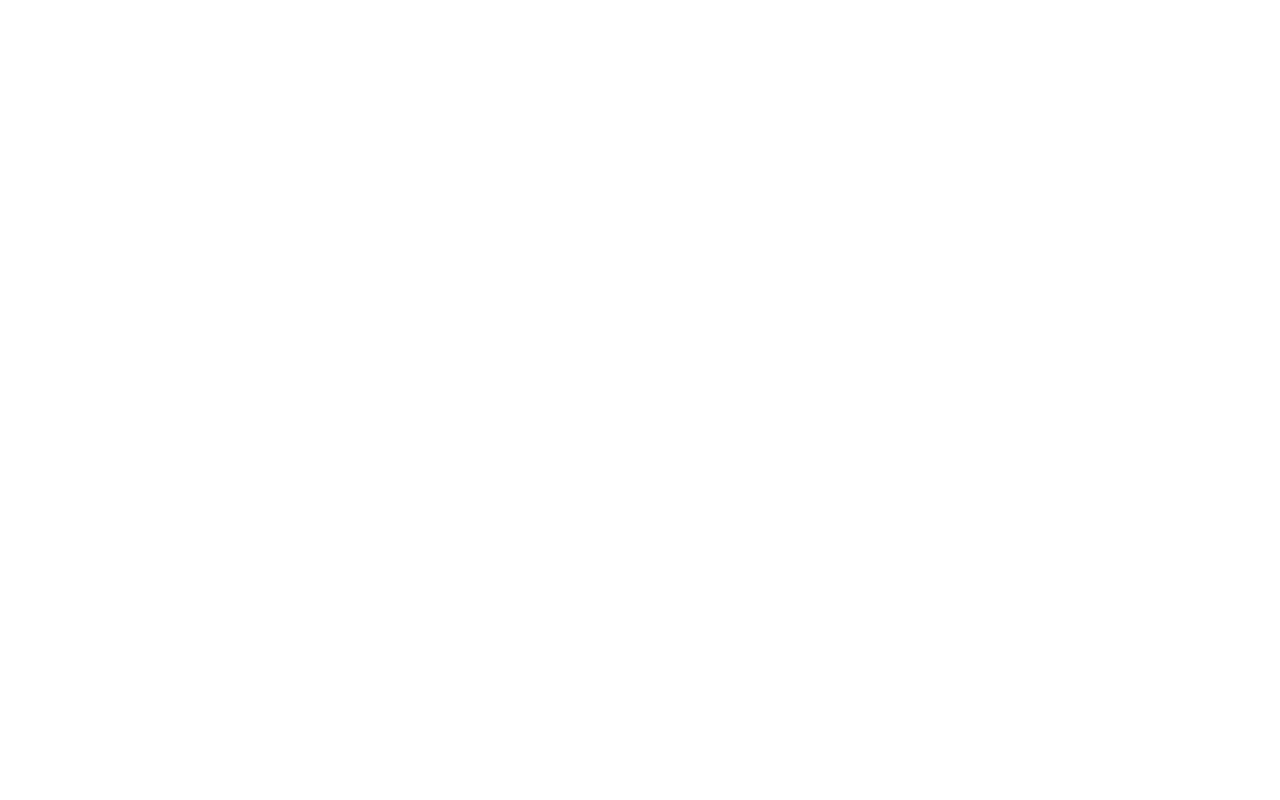
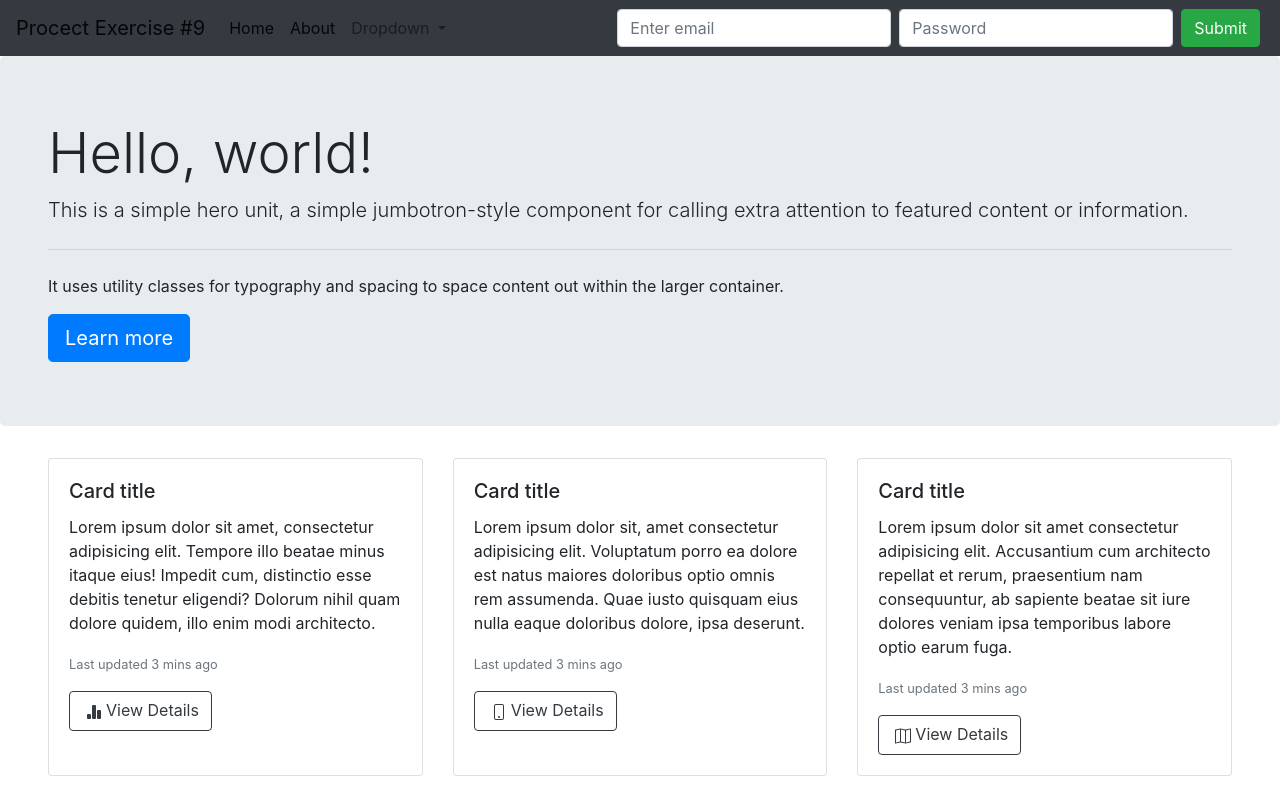
Before and after one commit to jcohenp/DI_Exercises, a plain HTML site: page W1/D5/gold/E1/index.html in a window 1280 px wide. Drawn offline with nearby package versions, Linux system fonts and the light colour scheme; files that its build step writes are made by us from their sources.

Commit message:
bootstrap challenge

```diff
--- a/W1/D5/gold/E1/index.html
+++ b/W1/D5/gold/E1/index.html
@@ -5,18 +5,103 @@
     <meta charset="UTF-8">
     <meta name="viewport" content="width=device-width, initial-scale=1.0">
     <title>Document</title>
-    <link rel="stylesheet" href="style.css">
     <!-- CSS only -->
     <link rel="stylesheet" href="https://stackpath.bootstrapcdn.com/bootstrap/4.5.2/css/bootstrap.min.css" integrity="sha384-JcKb8q3iqJ61gNV9KGb8thSsNjpSL0n8PARn9HuZOnIxN0hoP+VmmDGMN5t9UJ0Z" crossorigin="anonymous">
 
 </head>
 
 <body>
+    <nav class="navbar navbar-expand-lg navbar-light bg-dark">
+        <a class="navbar-brand" href="#">Procect Exercise #9</a>
+        <button class="navbar-toggler" type="button" data-toggle="collapse" data-target="#navbarSupportedContent" aria-controls="navbarSupportedContent" aria-expanded="false" aria-label="Toggle navigation">
+          <span class="navbar-toggler-icon"></span>
+        </button>
+
+        <div class="collapse navbar-collapse" id="navbarSupportedContent">
+            <ul class="navbar-nav mr-auto">
+                <li class="nav-item active">
+                    <a class="nav-link " href="#">Home</a>
+                </li>
+                <li class="nav-item active">
+                    <a class="nav-link" href="#">About</a>
+                </li>
+                <li class="nav-item dropdown">
+                    <a class="nav-link dropdown-toggle" href="#" id="navbarDropdown" role="button" data-toggle="dropdown" aria-haspopup="true" aria-expanded="false">
+                Dropdown
+              </a>
+                    <div class="dropdown-menu" aria-labelledby="navbarDropdown">
+                        <a class="dropdown-item" href="#">Action</a>
+                        <a class="dropdown-item" href="#">Another action</a>
+                        <div class="dropdown-divider"></div>
+                        <a class="dropdown-item" href="#">Something else here</a>
+                    </div>
+                </li>
+            </ul>
+            <form class="form-inline my-2 my-lg-0 justify-content-around px-1">
+                <div class="form-group px-2">
+                    <input type="email" class="form-control" id="exampleInputEmail1" aria-describedby="emailHelp" placeholder="Enter email">
+                </div>
+                <div class="form-group">
+                    <input type="password" class="form-control" id="exampleInputPassword1" placeholder="Password">
+                </div>
+                <button type="submit" class="btn btn-success my-2 my-sm-0 form-item ml-2">Submit</button>
+            </form>
+        </div>
+    </nav>
+    <div class="jumbotron px-5">
+        <h1 class="display-4">Hello, world!</h1>
+        <p class="lead">This is a simple hero unit, a simple jumbotron-style component for calling extra attention to featured content or information.</p>
+        <hr class="my-4">
+        <p>It uses utility classes for typography and spacing to space content out within the larger container.</p>
+        <a class="btn btn-primary btn-lg" href="#" role="button">Learn more</a>
+    </div>
+    <div class="align-self-center mx-5">
+        <div class="card-deck">
+            <div class="card">
+                <div class="card-body h-50">
+                    <h5 class="card-title">Card title</h5>
+                    <p class="card-text">Lorem ipsum dolor sit amet, consectetur adipisicing elit. Tempore illo beatae minus itaque eius! Impedit cum, distinctio esse debitis tenetur eligendi? Dolorum nihil quam dolore quidem, illo enim modi architecto.</p>
+                    <p class="card-text"><small class="text-muted">Last updated 3 mins ago</small></p>
+                    <button type="button" class="btn btn-outline-dark"><div>
+                        <svg width="1em" height="1em" viewBox="0 0 16 16" class="bi bi-bar-chart-fill m-1" fill="currentColor" xmlns="http://www.w3.org/2000/svg">
+                        <rect width="4" height="5" x="1" y="10" rx="1"/>
+                        <rect width="4" height="9" x="11" y="6" rx="1"/>
+                        <rect width="4" height="14" x="6" y="1" rx="1"/>
+                      </svg>View Details</button>
+                </div>
+            </div>
+            <div class="card">
+                <div class="card-body h-50">
+                    <h5 class="card-title">Card title</h5>
+                    <p class="card-text">Lorem ipsum dolor sit, amet consectetur adipisicing elit. Voluptatum porro ea dolore est natus maiores doloribus optio omnis rem assumenda. Quae iusto quisquam eius nulla eaque doloribus dolore, ipsa deserunt.</p>
+                    <p class="card-text"><small class="text-muted">Last updated 3 mins ago</small></p>
+                    <button type="button" class="btn btn-outline-dark">
+                        <svg width="1em" height="1em" viewBox="0 0 16 16" class="bi bi-phone m-1" fill="currentColor" xmlns="http://www.w3.org/2000/svg">
+                            <path fill-rule="evenodd" d="M11 1H5a1 1 0 0 0-1 1v12a1 1 0 0 0 1 1h6a1 1 0 0 0 1-1V2a1 1 0 0 0-1-1zM5 0a2 2 0 0 0-2 2v12a2 2 0 0 0 2 2h6a2 2 0 0 0 2-2V2a2 2 0 0 0-2-2H5z"/>
+                            <path fill-rule="evenodd" d="M8 14a1 1 0 1 0 0-2 1 1 0 0 0 0 2z"/>
+                          </svg>View Details</button>
+                </div>
+            </div>
+            <div class="card">
+                <div class="card-body h-50">
+                    <h5 class="card-title">Card title</h5>
+                    <p class="card-text">Lorem ipsum dolor sit amet consectetur adipisicing elit. Accusantium cum architecto repellat et rerum, praesentium nam consequuntur, ab sapiente beatae sit iure dolores veniam ipsa temporibus labore optio earum fuga.</p>
+                    <p class="card-text"><small class="text-muted">Last updated 3 mins ago</small></p>
+                    <button type="button" class="btn btn-outline-dark">
+                        <svg width="1em" height="1em" viewBox="0 0 16 16" class="bi bi-map m-1" fill="currentColor" xmlns="http://www.w3.org/2000/svg">
+                            <path fill-rule="evenodd" d="M15.817.613A.5.5 0 0 1 16 1v13a.5.5 0 0 1-.402.49l-5 1a.502.502 0 0 1-.196 0L5.5 14.51l-4.902.98A.5.5 0 0 1 0 15V2a.5.5 0 0 1 .402-.49l5-1a.5.5 0 0 1 .196 0l4.902.98 4.902-.98a.5.5 0 0 1 .415.103zM10 2.41l-4-.8v11.98l4 .8V2.41zm1 11.98l4-.8V1.61l-4 .8v11.98zm-6-.8V1.61l-4 .8v11.98l4-.8z"/>
+                          </svg>View Details</button>
+                </div>
+            </div>
+        </div>
+    </div>
+
+
 
     <!-- JS, Popper.js, and jQuery -->
-    <script src="https://code.jquery.com/jquery-3.5.1.slim.min.js" integrity="sha384-DfXdz2htPH0lsSSs5nCTpuj/zy4C+OGpamoFVy38MVBnE+IbbVYUew+OrCXaRkfj" crossorigin="anonymous"></script>
-    <script src="https://cdn.jsdelivr.net/npm/popper.js@1.16.1/dist/umd/popper.min.js" integrity="sha384-9/reFTGAW83EW2RDu2S0VKaIzap3H66lZH81PoYlFhbGU+6BZp6G7niu735Sk7lN" crossorigin="anonymous"></script>
-    <script src="https://stackpath.bootstrapcdn.com/bootstrap/4.5.2/js/bootstrap.min.js" integrity="sha384-B4gt1jrGC7Jh4AgTPSdUtOBvfO8shuf57BaghqFfPlYxofvL8/KUEfYiJOMMV+rV" crossorigin="anonymous"></script>
+    <script src=" https://code.jquery.com/jquery-3.5.1.slim.min.js " integrity="sha384-DfXdz2htPH0lsSSs5nCTpuj/zy4C+OGpamoFVy38MVBnE+IbbVYUew+OrCXaRkfj " crossorigin="anonymous "></script>
+    <script src="https://cdn.jsdelivr.net/npm/popper.js@1.16.1/dist/umd/popper.min.js " integrity="sha384-9/reFTGAW83EW2RDu2S0VKaIzap3H66lZH81PoYlFhbGU+6BZp6G7niu735Sk7lN " crossorigin="anonymous "></script>
+    <script src="https://stackpath.bootstrapcdn.com/bootstrap/4.5.2/js/bootstrap.min.js " integrity="sha384-B4gt1jrGC7Jh4AgTPSdUtOBvfO8shuf57BaghqFfPlYxofvL8/KUEfYiJOMMV+rV " crossorigin="anonymous "></script>
 </body>
 
 </html>
```
